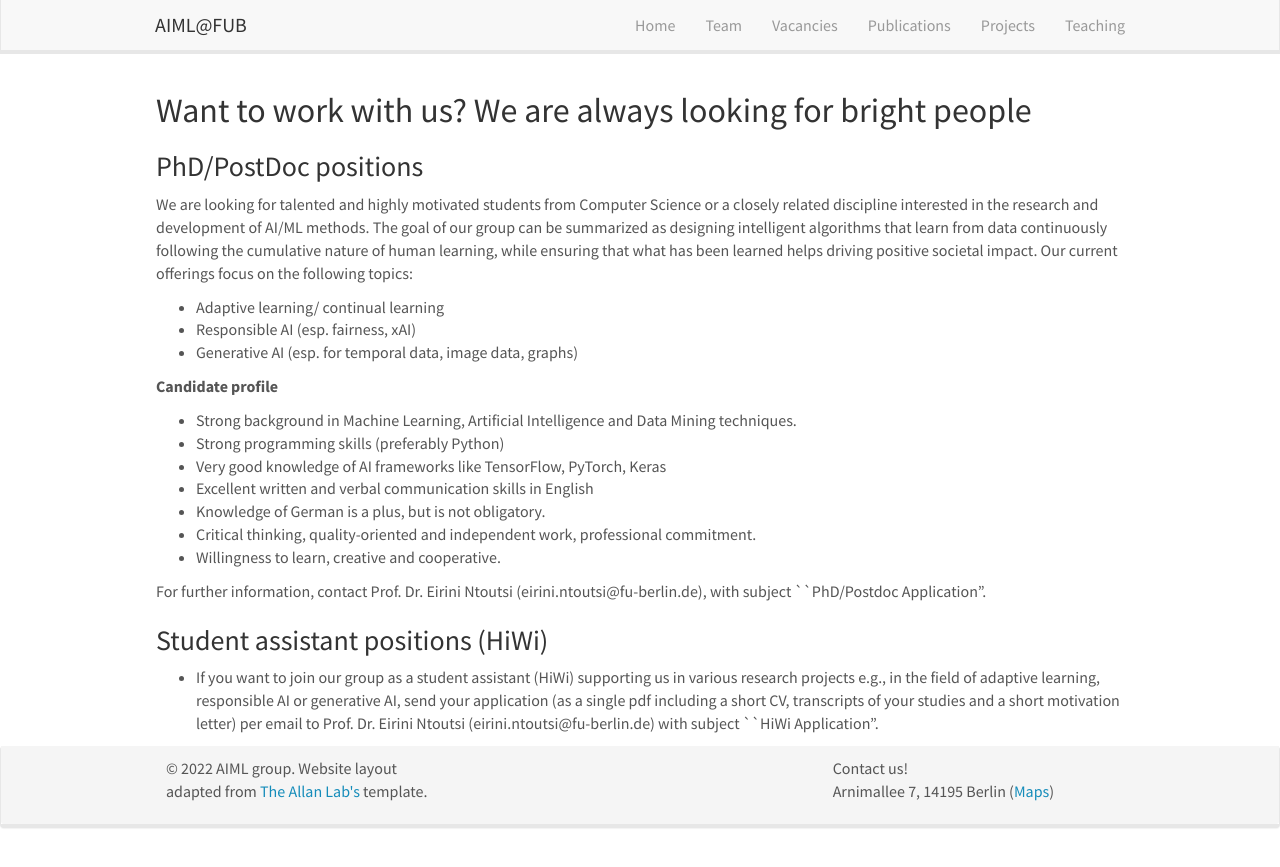
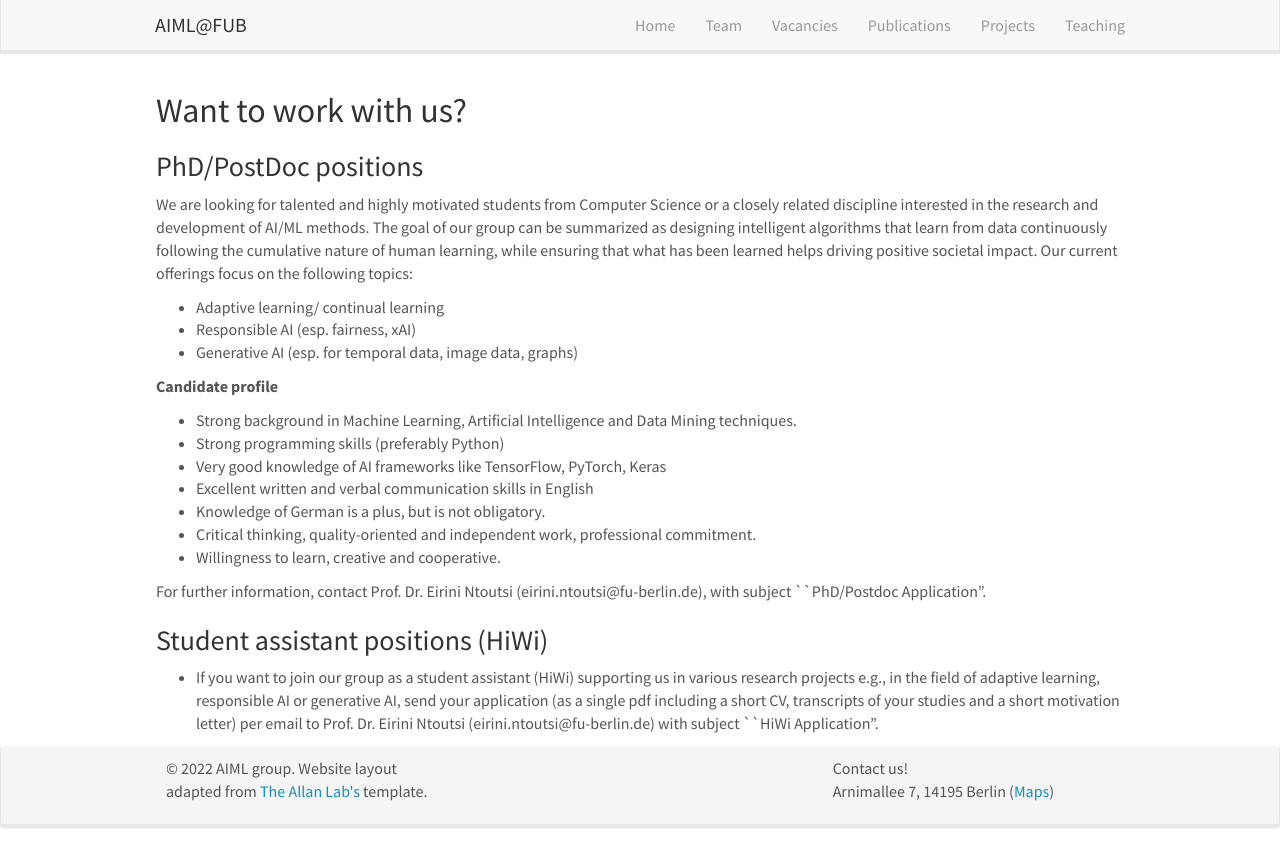
Before and after one commit to AIML-research/AIML-research.github.io, a Jekyll site: the page built from _pages/openings.md, in a window 1280 px wide. Shown: the top 867 px of the page. Built offline with Jekyll 4.4.1, drawn with Linux system fonts in a browser that asks for light colours; nearby versions of some CDN libraries.

Commit message:
Update openings.md

```diff
--- a/_pages/openings.md
+++ b/_pages/openings.md
@@ -7,7 +7,7 @@ permalink: /vacancies
 ---
 
 
-## Want to work with us? We are always looking for bright people
+## Want to work with us?
 
 ### PhD/PostDoc positions
 
```
